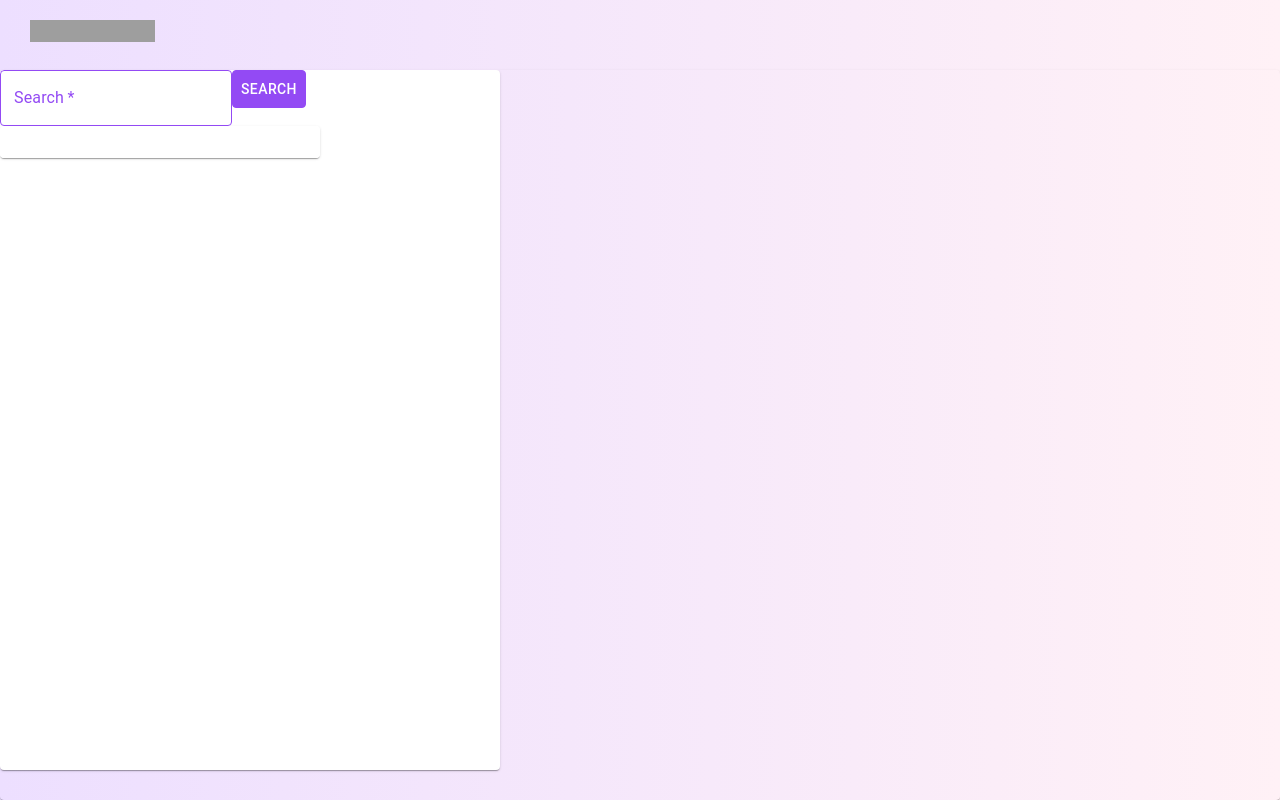
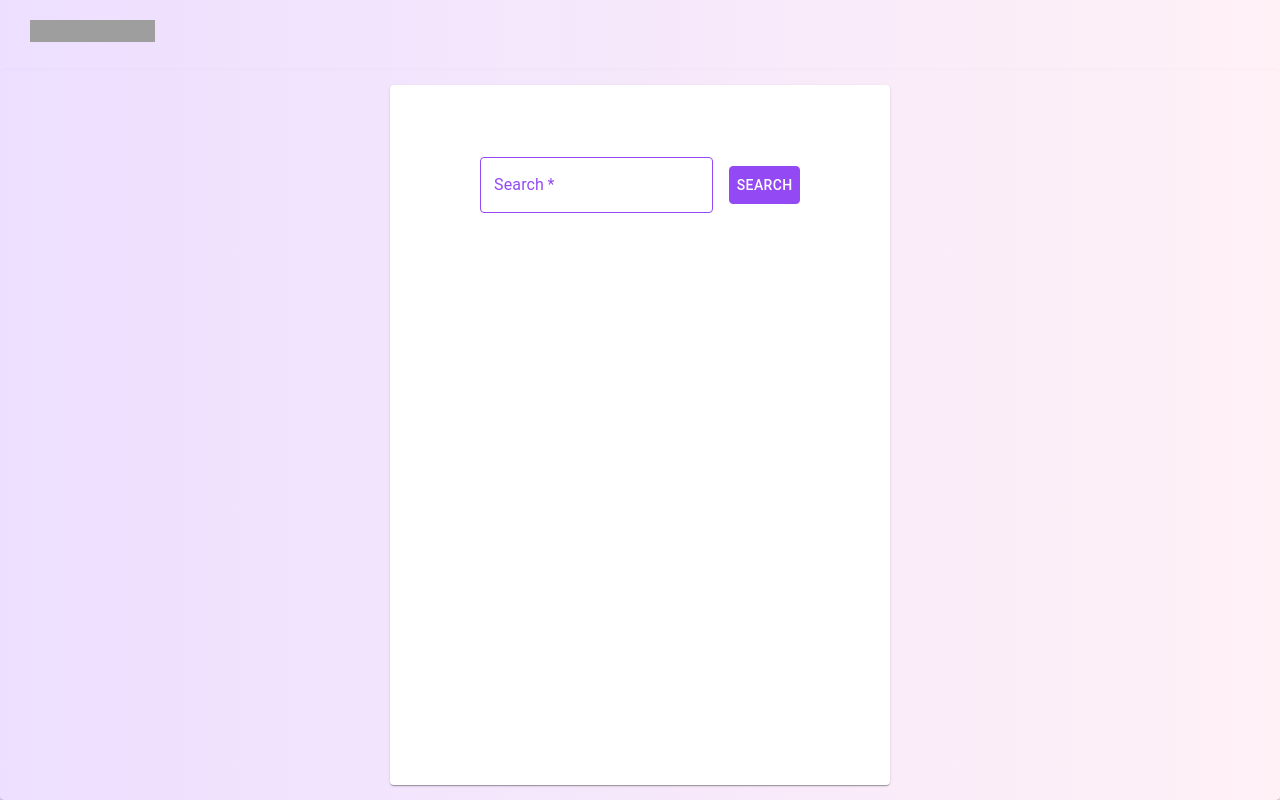
Before and after one commit to ecH-0o/tophat-course-tree-search, a React (Create React App) app: page / in a window 1280 px wide. Built offline with nearby package versions, Linux system fonts and the light colour scheme; grey boxes are pictures that could not be loaded; a web font is replaced by a local one.

Commit message:
Styling changes

```diff
--- a/src/components/Card/Card.tsx
+++ b/src/components/Card/Card.tsx
@@ -1,5 +1,5 @@
 import * as React from 'react';
-import { Card as MuiCard, CardProps as MuiCardProps } from '@mui/material';
+import { Card as MuiCard, CardProps as MuiCardProps, styled } from '@mui/material';
 
 /**
  * Card component that wraps MUI Card.
@@ -13,8 +13,16 @@ import { Card as MuiCard, CardProps as MuiCardProps } from '@mui/material';
 export interface CardProps extends MuiCardProps {
 }
 
+const StyledCard = styled(MuiCard)<MuiCardProps>(() => ({
+  display: 'flex',
+  flexDirection: 'column',
+  justifyContent: 'center',
+  alignItems: 'center',
+  margin: 0,
+}));
+
 export const Card: React.FC<CardProps> = (props: CardProps) => {
-    return <MuiCard {...props}>{props.children}</MuiCard>;
+    return <StyledCard {...props}>{props.children}</StyledCard>;
 }
 
 export default Card;
--- a/src/index.tsx
+++ b/src/index.tsx
@@ -4,17 +4,22 @@ import App from './App';
 import reportWebVitals from './reportWebVitals';
 import { AppProviders } from './AppProviders';
 import React from 'react';
+import theme from './theme/theme';
+import { CssBaseline, ThemeProvider } from '@mui/material';
 
 const root = ReactDOM.createRoot(
   document.getElementById('root') as HTMLElement
 );
 
 root.render(
-  <React.StrictMode>
-    <AppProviders>
-      <App />
-    </AppProviders>
-  </React.StrictMode>
+  <ThemeProvider theme={theme}>
+    <CssBaseline />
+    <React.StrictMode>
+      <AppProviders>
+        <App />
+      </AppProviders>
+    </React.StrictMode>
+  </ThemeProvider>
 );
 
 // If you want to start measuring performance in your app, pass a function
--- a/src/pages/CourseSearch/CourseSearch.tsx
+++ b/src/pages/CourseSearch/CourseSearch.tsx
@@ -68,9 +68,9 @@ export const CourseSearch: React.FC<CourseSearchProps> = ({ mode }) => {
                 </a>
             </header>
             <Card sx={{ background: 'transparent', flex: 8 }}>
-                <Card sx={{ width: 500, height: 700, minHeight: 700 }}>
-                    <form noValidate autoComplete="off">
-                        <FormControl sx={{ width: '25ch' }}>
+                <Card sx={{ width: 500, height: 700, p: 5 }}>
+                    <form noValidate autoComplete="off" style={{ width: 320, display: 'flex', alignItems: 'center' }}>
+                        <FormControl sx={{ mr: 2 }}>
                             <TextField
                                 required
                                 id="outlined-required"
@@ -81,26 +81,22 @@ export const CourseSearch: React.FC<CourseSearchProps> = ({ mode }) => {
                         <Button onClick={handleSearch}>
                             Search
                         </Button>
+                    </form>
                     {error && (
-                            <Box component="div" sx={{ color: 'error.main', mt: 2 }}>
+                        <Box component="div" sx={{ width: 320, alignContent: 'start',color: 'error.main', mt: 2}}>
                             {error}
                         </Box>
                     )}
-                    </form>
-
-                    <Paper sx={{ maxHeight: 500, overflow: 'auto', p: 2, width: 320 }}>
-                        <Paper sx={{ width: 300, boxShadow: 0 }}>
+                    <Paper sx={{ height: 500, overflow: 'auto', p: 2, width: 320, boxShadow: 0 }}>
                         {data ? mode === 'default' ?
                             (<DefaultPage data={data} />) :     // Render DefaultPage if mode is 'default'
                             (<StyledPage data={data} />) :      // or StyledPage if mode is 'styled'
                             null
                         }
                     </Paper>
-                    </Paper>
                 </Card>
             </Card>
         </>
-
     );
 }
 
```
Lines whose indentation alone changed are shown as unchanged.
